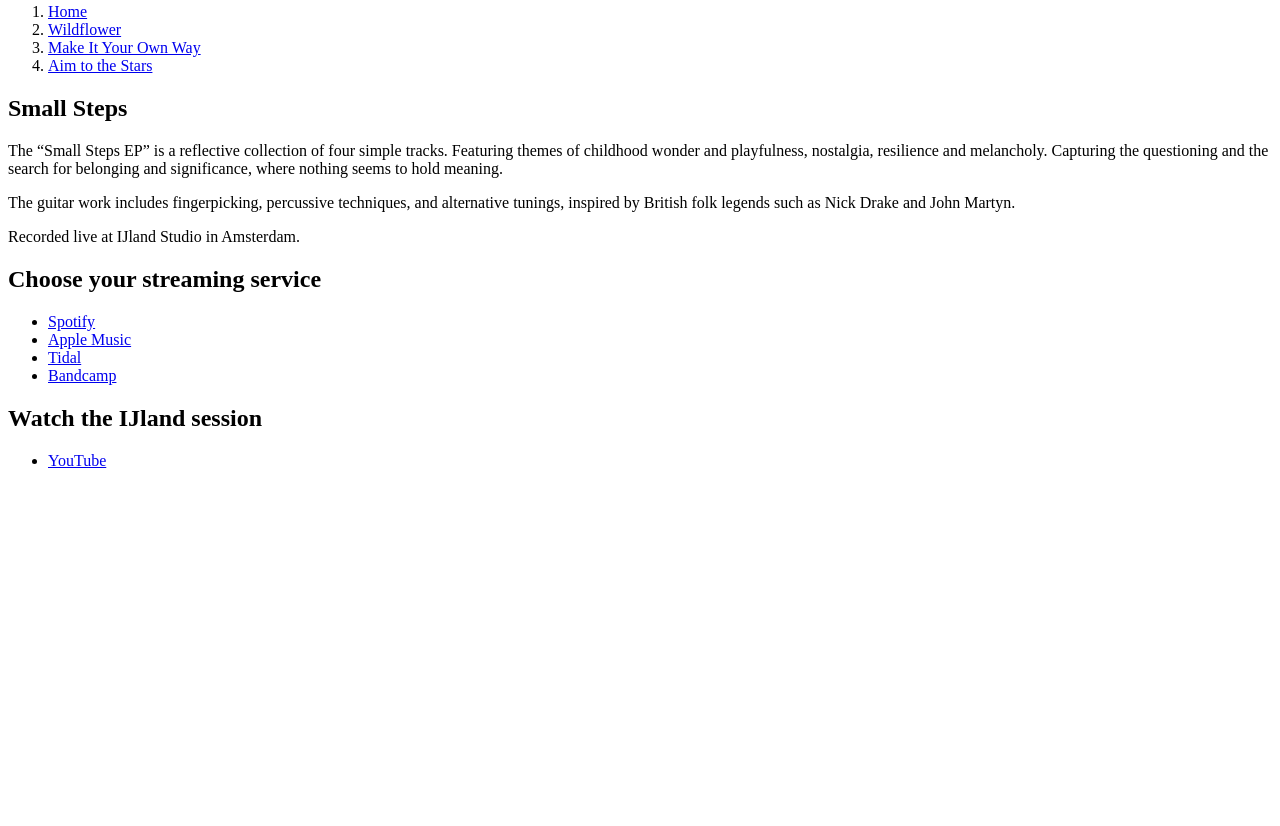
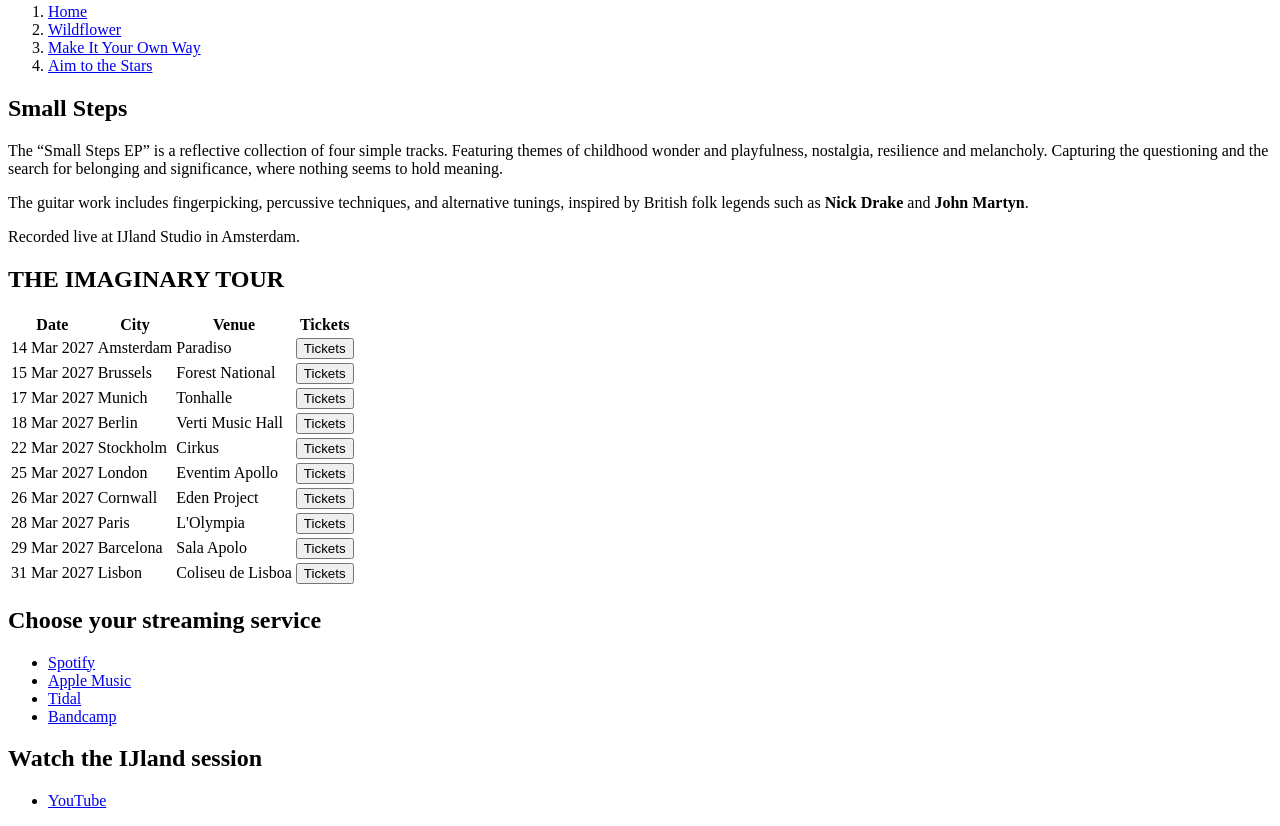
Before and after one commit to richiethegardener/richie-the-gardener-website, a plain HTML site: page index.html in a window 1280 px wide. Shown: the part 895-1721 px from the top of the page. Before the commit the page ends 1381 px from the top, so only its background shows below. Drawn offline with Linux system fonts and the light colour scheme.

Commit message:
Add imaginary tour popup

```diff
--- a/index.html
+++ b/index.html
@@ -46,18 +46,14 @@
 
         <h3>Tracklist</h3>
         <ol>
-        <li><a
-            href="https://open.spotify.com/track/7Kt4uFP04t97DNAHu1NhhJ" target="_blank">Home</a>
+            <li><a href="https://open.spotify.com/track/7Kt4uFP04t97DNAHu1NhhJ" target="_blank">Home</a>
             </li>
-        <li><a
-            href="https://open.spotify.com/track/5iai2JXAehTtEMnuiUQFmr" target="_blank">Wildflower</a>
+            <li><a href="https://open.spotify.com/track/5iai2JXAehTtEMnuiUQFmr" target="_blank">Wildflower</a>
             </li>
 
-        <li><a
-            href="https://open.spotify.com/track/4GqAc0zxoYvF9ajFXOkYnu" target="_blank">Make It Your Own Way</a>
+            <li><a href="https://open.spotify.com/track/4GqAc0zxoYvF9ajFXOkYnu" target="_blank">Make It Your Own Way</a>
             </li>
-        <li><a
-            href="https://open.spotify.com/track/7LFCOUUWhsFaOYd7dNvyRw" target="_blank">Aim to the Stars</a>
+            <li><a href="https://open.spotify.com/track/7LFCOUUWhsFaOYd7dNvyRw" target="_blank">Aim to the Stars</a>
             </li>
         </ol>
     </section>
@@ -75,10 +71,115 @@
             Capturing the questioning and the search for belonging and significance, where nothing seems to hold
             meaning.</p>
         <p>The guitar work includes fingerpicking, percussive techniques, and alternative tunings, inspired by British
-            folk legends such as Nick Drake and John Martyn.</p>
+            folk legends such as <strong>Nick Drake</strong> and <strong>John Martyn</strong>.</p>
 
         <p>Recorded live at IJland Studio in Amsterdam.</p>
     </section>
+
+    <section id="live">
+        <h2> THE IMAGINARY TOUR </h2>
+        <table>
+            <thead>
+                <tr>
+                    <th>Date</th>
+                    <th>City</th>
+                    <th>Venue</th>
+                    <th>Tickets</th>
+                </tr>
+            </thead>
+            <tbody>
+                <tr>
+                    <td>14 Mar 2027</td>
+                    <td>Amsterdam</td>
+                    <td>Paradiso</td>
+                    <td>
+                        <button popovertarget="tour">Tickets</button>
+                    </td>
+                </tr>
+                <tr>
+                    <td>15 Mar 2027</td>
+                    <td>Brussels</td>
+                    <td>Forest National</td>
+                    <td>
+                        <button popovertarget="tour">Tickets</button>
+                    </td>
+                </tr>
+                <tr>
+                    <td>17 Mar 2027</td>
+                    <td>Munich</td>
+                    <td>Tonhalle</td>
+                    <td>
+                        <button popovertarget="tour">Tickets</button>
+                    </td>
+                </tr>
+                <tr>
+                    <td>18 Mar 2027</td>
+                    <td>Berlin</td>
+                    <td>Verti Music Hall</td>
+                    <td>
+                        <button popovertarget="tour">Tickets</button>
+                    </td>
+                </tr>
+                <tr>
+                    <td>22 Mar 2027</td>
+                    <td>Stockholm</td>
+                    <td>Cirkus</td>
+                    <td>
+                        <button popovertarget="tour">Tickets</button>
+                    </td>
+                </tr>
+                <tr>
+                    <td>25 Mar 2027</td>
+                    <td>London</td>
+                    <td>Eventim Apollo</td>
+                    <td>
+                        <button popovertarget="tour">Tickets</button>
+                    </td>
+                </tr>
+                <tr>
+                    <td>26 Mar 2027</td>
+                    <td>Cornwall</td>
+                    <td>Eden Project</td>
+                    <td>
+                        <button popovertarget="tour">Tickets</button>
+                    </td>
+                </tr>
+                <tr>
+                    <td>28 Mar 2027</td>
+                    <td>Paris</td>
+                    <td>L'Olympia</td>
+                    <td>
+                        <button popovertarget="tour">Tickets</button>
+                    </td>
+                </tr>
+                <tr>
+                    <td>29 Mar 2027</td>
+                    <td>Barcelona</td>
+                    <td>Sala Apolo</td>
+                    <td>
+                        <button popovertarget="tour">Tickets</button>
+                    </td>
+                </tr>
+                <tr>
+                    <td>31 Mar 2027</td>
+                    <td>Lisbon</td>
+                    <td>Coliseu de Lisboa</td>
+                    <td>
+                        <button popovertarget="tour">Tickets</button>
+                    </td>
+                </tr>
+            </tbody>
+        </table>
+
+    <div id="tour" popover>
+        <p>🙈 I wish! Not there yet… but one day</p>
+        <p>🌱 Still growing. Check back in a few years 🎸</p>
+    </div>
+    </section>
+
+
+
+
 
 
 
```
Lines whose indentation alone changed are shown as unchanged.
